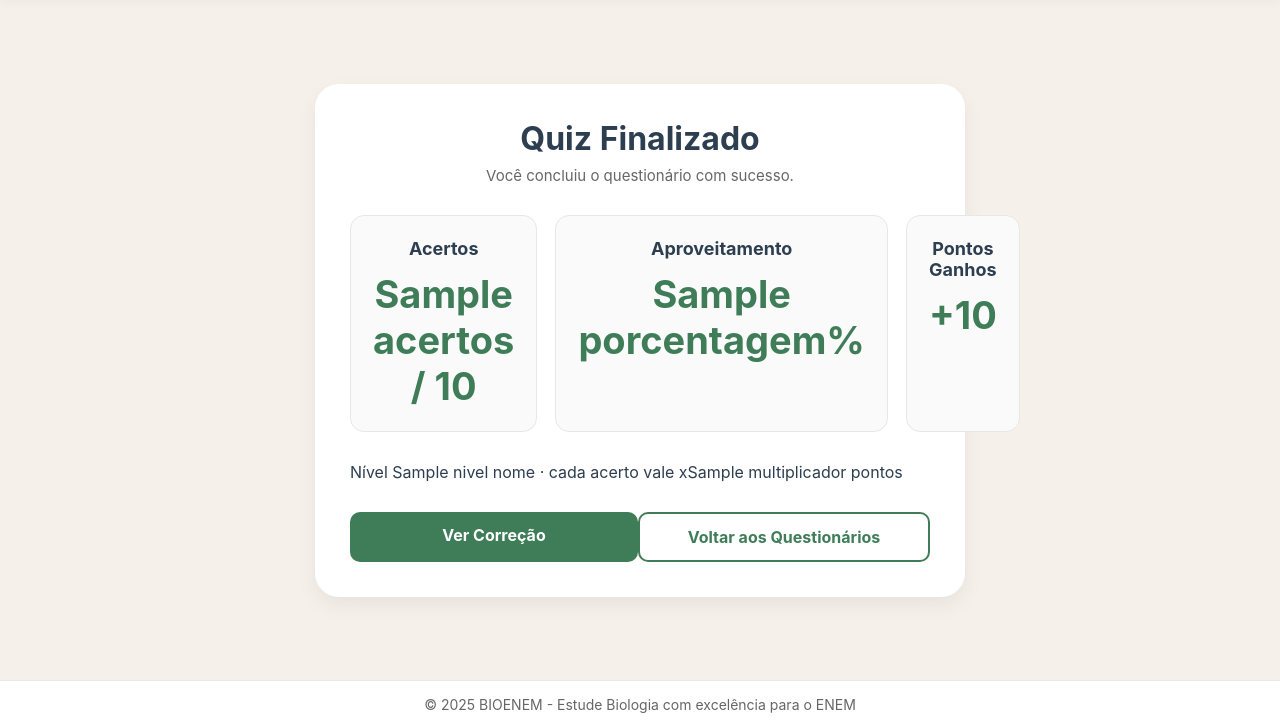
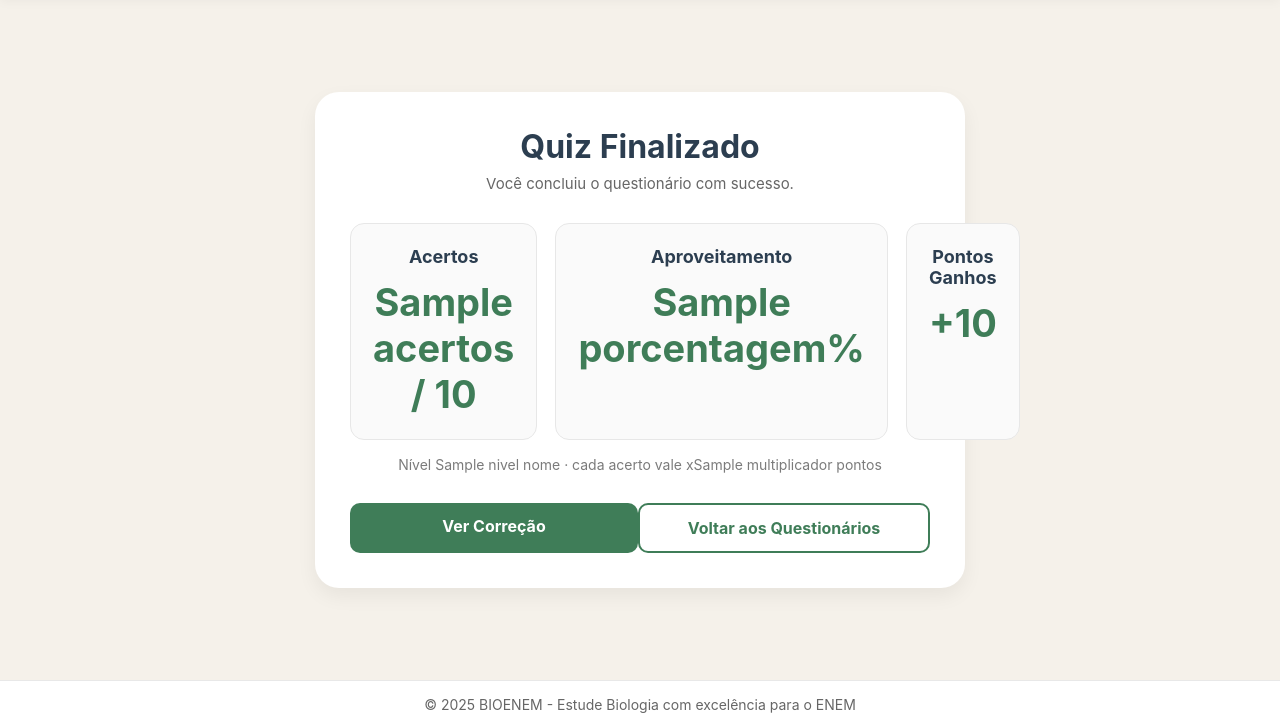
Before and after one commit to pribeea/BIOENEM, a Flask app: template frontend/templates/resultado_quiz.html in a window 1280 px wide. Shown: the part 72-800 px from the top of the page. Run offline with Flask 3, Linux system fonts and the light colour scheme; the template is opened without the code that fills it: most values are stand-ins (such as "Sample title", 1, 10 or a date in 2020).

Commit message:
Ajustes de CSS do resultado dos questionários

```diff
--- a/frontend/static/resultado_quiz.css
+++ b/frontend/static/resultado_quiz.css
@@ -125,6 +125,13 @@
     font-weight:bold;
 }
 
+.texto-multiplicador {
+    text-align: center;
+    color: #7b7b7b;
+    font-size: 14px;
+    margin: -14px 0 24px;
+}
+
 .acoes{
     display:flex;
     justify-content:center;
```
